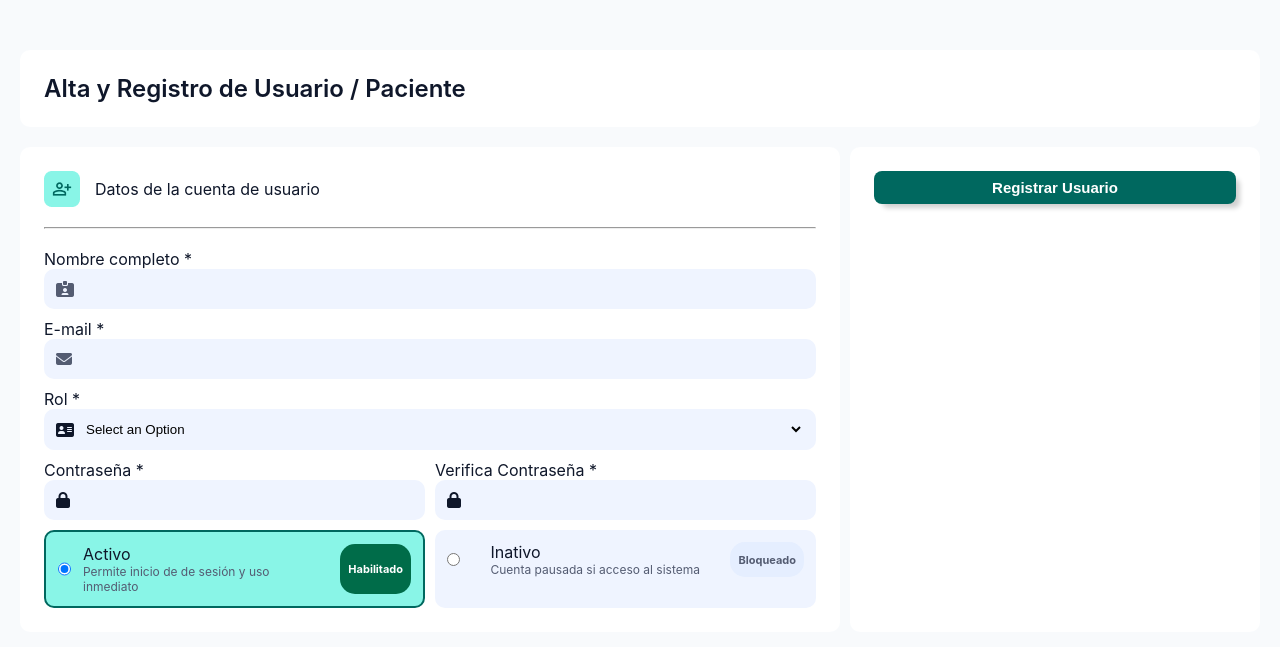
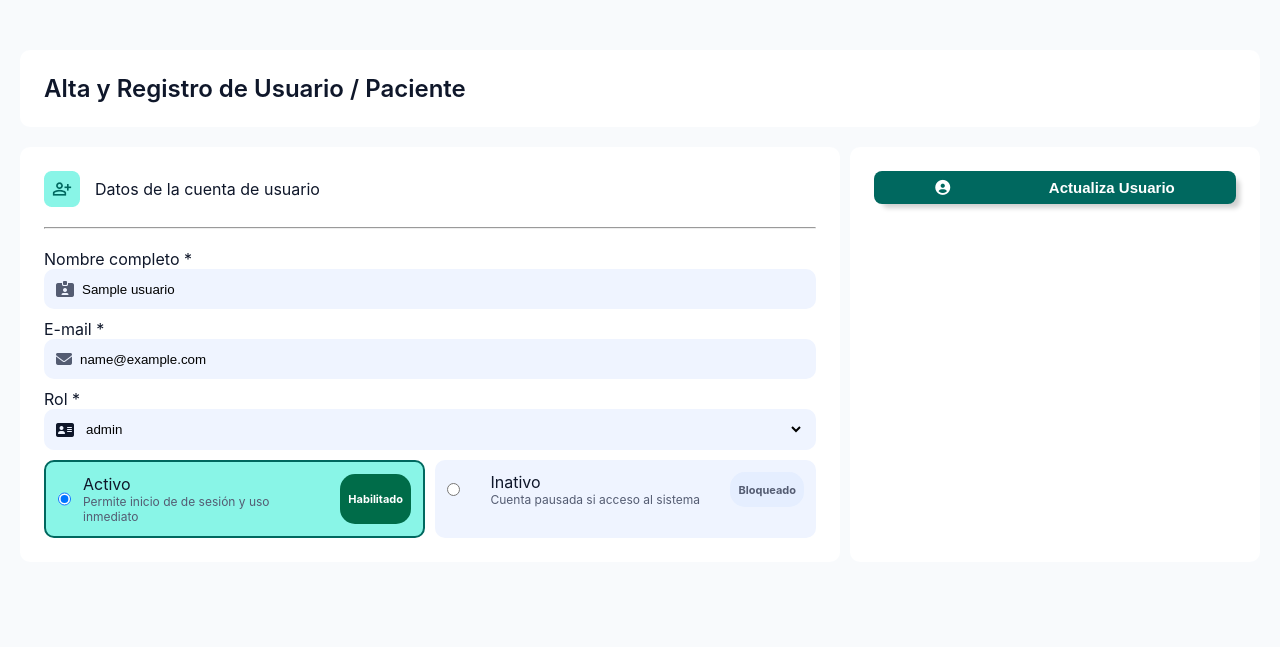
Before and after one commit to emmanuelwebdev90/DialyCareSystem, a PHP site: the page made by index.php in a window 1280 px wide. Shown: the part 60-707 px from the top of the page. Run offline with PHP 8.4, Linux system fonts and the light colour scheme; data comes from the database, SQL or seed files in the repository; tables that the repository leaves empty hold one stand-in row (values such as "Sample post"); some libraries are stand-ins or nearby versions.

Commit message:
Add user edit/update flow and UI improvements
Introduce user edit/update support and polish UI/typing. Controller: load user in form_create_user and add update_user with redirect. Views: user_form now handles create vs update (prefills fields, hides password inputs on edit) and users list shows edit/delete icons and button icons. Models: Users id type adjusted, updateUser no longer overwrites password and new updateUserPassword added; Roles getRoleById signature adjusted. Core: relax strict type hints (mixed) in Connection and CRUD and type for pdo. CSS: add styles for action buttons and edit/delete. Minor message/redirect formatting fixes.

```diff
--- a/controller/user_controller.php
+++ b/controller/user_controller.php
@@ -15,6 +15,7 @@ class UserController extends Users
 
         $users = $this->list_users();
         $roles = new Roles();
+
         $route_full = "{$this->route_view}/users.php";
         require_once($route_full);
     }
@@ -46,8 +47,11 @@ class UserController extends Users
 
     public function form_create_user()
     {
+        $this->id = isset($_REQUEST['user']) ? $_REQUEST['user'] : "0";
+        $users = $this->id > "0" ? $this->getUserById() : "0";
         $rol = new Roles();
         $roles = $rol->getAll();
+
         //print_r($roles);
         // Display the form for creating a new user
         require_once './views/users/user_form.php';
@@ -55,9 +59,10 @@ class UserController extends Users
 
     public function create_user()
     {
+
         if ($_SERVER['REQUEST_METHOD'] === 'POST') {
             if ($_POST['password_hash'] != $_POST['password']) {
-                $message = ['type' => 'alert', 'message' => 'Password No Coincide', 'class' =>'a-danger'];
+                $message = ['type' => 'alert', 'message' => 'Password No Coincide', 'class' => 'a-danger'];
 
                 header("location: index.php?controller=user&action=form_create_user&message={$message['message']}&cls={$message['class']}");
             } else {
@@ -69,8 +74,10 @@ class UserController extends Users
                     $this->password_hash = $_POST['password_hash'];
                     $this->rol_id = $_POST['rol_id'];
                     $this->activo = $_POST['activo'];
+
                     $this->createUser();
-                    $message = ['type' => 'alert', 'message' => 'Usuario creado', 'class' =>'a-success'];
+
+                    $message = ['type' => 'alert', 'message' => 'Usuario creado', 'class' => 'a-success'];
 
                     header("location: index.php?controller=user&action=form_create_user&message={$message['message']}&cls={$message['class']}");
                     //echo "User created successfully."; // change later for a view
@@ -82,4 +89,25 @@ class UserController extends Users
             die("Invalid request method. Please use POST.");
         }
     }
+
+    public function update_user()
+    {
+        try {
+            $this->id = $_POST['id'];
+            $this->nombre_completo = $_POST['nombre_completo'];
+            $this->email = $_POST['email'];
+
+            $this->rol_id = $_POST['rol_id'];
+            $this->activo = $_POST['activo'];
+
+            $this->updateUser();
+
+            $message = ['type' => 'alert', 'message' => 'Usuario Actualizado', 'class' => 'a-success'];
+
+            header("location: index.php?controller=user&action=index_users");
+            //echo "User created successfully."; // change later for a view
+        } catch (Exception $e) {
+            die("Error creating user: " . $e->getMessage());
+        }
+    }
 }
--- a/core/connection.php
+++ b/core/connection.php
@@ -1,12 +1,12 @@
 <?php
 require_once './core/config.php';
 class Connection {
-    private $driver = DB_DRIVER;
-    private $host = DB_HOST;
-    private $user = DB_USER;
-    private $password = DB_PASSWORD;
-    private $database = DB_NAME;
-    private $charset = DB_CHARSET;
+    private mixed $driver = DB_DRIVER;
+    private mixed $host = DB_HOST;
+    private mixed $user = DB_USER;
+    private mixed $password = DB_PASSWORD;
+    private mixed $database = DB_NAME;
+    private mixed $charset = DB_CHARSET;
 
     protected function connect() {
         try {
--- a/core/crud.php
+++ b/core/crud.php
@@ -3,10 +3,10 @@ require_once('./core/connection.php');
 
 class CRUD extends Connection
 {
-    public $pdo;
+    public mixed $pdo;
 
     public function __construct(
-        public String $table
+        public  $table
     ) {
 
         $this->pdo = $this->connect();
@@ -23,7 +23,7 @@ class CRUD extends Connection
         }
     }
 
-    public function readById(int $id)
+    public function readById(mixed $id)
     {
         try {
             $stmt = $this->pdo->prepare("SELECT * FROM {$this->table} WHERE id = :id");
@@ -35,7 +35,7 @@ class CRUD extends Connection
         }
     }
 
-    public function delete(int $id)
+    public function delete(mixed $id)
     {
         try {
             $stmt = $this->pdo->prepare("DELETE FROM {$this->table} WHERE id = :id");
@@ -46,7 +46,7 @@ class CRUD extends Connection
         }
     }
 
-    public function create(String $columns, String $values, array $data)
+    public function create(mixed $columns,mixed  $values,mixed  $data)
     {
         try {
             $stm = $this->pdo->prepare("INSERT INTO {$this->table} ({$columns}) VALUES ({$values})");
@@ -59,7 +59,7 @@ class CRUD extends Connection
         }
     }
 
-    public function update(String $set, array $data)
+    public function update(mixed $set, mixed $data)
     {
         try {
             $stmt = $this->pdo->prepare("UPDATE {$this->table} SET {$set} WHERE id = :id");
--- a/models/roles.php
+++ b/models/roles.php
@@ -3,8 +3,8 @@ require_once './core/crud.php';
 
 class Roles extends CRUD {
     public function __construct(
-        public int $id=0,
-        public String $nombre_rol=""
+        public  $id='0',
+        public  $nombre_rol=""
     ) {
         parent::__construct('roles');
     }
@@ -31,8 +31,8 @@ class Roles extends CRUD {
         $this->delete($this->id);
     }
 
-    public function getRoleById() {
-        return $this->readById($this->id);
+    public function getRoleById(mixed $id) {
+        return $this->readById($id);
     }
     public function getAll(){
         return $this->readAll();
--- a/public/styles/forms.css
+++ b/public/styles/forms.css
@@ -174,6 +174,9 @@ form {
     padding: 2px 8px;
 }
 .button-success {
+    display: flex;
+    align-items: center;
+    justify-content: space-around;
     cursor: pointer;
     background-color: #00685F;
     color: #fff;
@@ -185,3 +188,19 @@ form {
     border-radius: 8px;
     box-shadow: 6px 6px 5px -2px rgba(0, 0, 0, 0.19);
 }
+
+.group_actions {
+    display: flex;
+    justify-content: space-between;
+    align-items: center;
+    gap:5px;
+
+}
+.edit, .delete
+{
+    color:#00685F;
+    font-size: 1rem;
+}
+.delete {
+    color:#BE123C;
+}
--- a/views/users/user_form.php
+++ b/views/users/user_form.php
@@ -42,13 +42,15 @@
             <hr>
             <br>
             <div class="content">
-                <form action="index.php?controller=user&action=create_user" id="user" method="post">
+                <form action="<?= $users == '0' ? 'index.php?controller=user&action=create_user' : 'index.php?controller=user&action=update_user' ?> " id="user" method="post">
+                    <input type="hidden" name="id" value="<?= $this->id ?>" id="id">
+
                     <div class="form-content">
                         <div class="group-controls">
                             <label for="fullName">Nombre completo *</label>
                             <div class="controls">
                                 <i class="fa-solid fa-id-card-clip fa"></i>
-                                <input required type="text" class="input" id="fullName" name="nombre_completo">
+                                <input required type="text" class="input" id="fullName" value="<?= $users == '0' ? null : $users->nombre_completo ?>" name="nombre_completo">
                             </div>
 
                         </div>
@@ -57,7 +59,7 @@
                             <label for="email">E-mail *</label>
                             <div class="controls">
                                 <i class="fa-solid fa-envelope fa"></i>
-                                <input type="email" id="email" " class='input' size=" 90" required name="email">
+                                <input type="email" id="email" " class='input' size=" 90" required name="email" value="<?= $users == '0' ? null : $users->email ?>">
                             </div>
 
                         </div>
@@ -66,7 +68,8 @@
                             <div class="controls">
                                 <i class="fa-solid fa-address-card"></i>
                                 <select required name="rol_id" class="input" id="rol_id">
-                                    <option value="none" selected disabled hidden>Select an Option</option>
+
+                                    <option selected hidden value="<?= $users == '0' ? null : $users->rol_id ?>"><?= $users == '0' ? null : $rol->getRoleById($users->rol_id)->nombre ?></option>
                                     <?php
                                     if (isset($roles)):
                                         foreach ($roles as $rol):
@@ -79,6 +82,8 @@
                             </div>
 
                         </div>
+                        <?php if ($users != '0'): ?>
+                        <?php else: ?>
                             <div class="controls-group">
                                 <div class="group-controls">
                                     <label for="passwordHash">Contraseña *</label>
@@ -98,10 +103,12 @@
 
                                 </div>
                             </div>
+                        <?php endif; ?>
+
                             <div class="controls-group">
                                 <div class="group-controls-radio activo">
                                     <label>
-                                    <input type="radio" name="activo" value="1" checked>
+                                        <input type="radio" name="activo" value="1" <?=( $users != '0') ? (($users->activo) == 1 ? 'checked' : '') : '' ?>>
                                         <div>
                                             <p>Activo</p>
                                             <p class="legend">Permite inicio de de sesión y uso inmediato</p>
@@ -114,7 +121,7 @@
 
                                 <div class="group-controls-radio">
                                     <label>
-                                    <input type="radio" name="activo" value="0">
+                                        <input type="radio" name="activo" value="0"  <?=( $users != '0') ? (($users->activo) == 0 ? 'checked' : '') : 'checked' ?>>
                                         <div>
                                             <p>Inativo</p>
                                             <p class="legend">Cuenta pausada si acceso al sistema</p>
@@ -126,6 +133,8 @@
 
                                 </div>
                             </div>
+
+
                     </div>
 
 
@@ -134,13 +143,17 @@
         </section>
         <section class="action-form">
             <div class="content">
-                <button class="button-success" type="submit" form="user">Registrar Usuario</button>
+                <?php if ($users != '0'): ?>
+                     <button class="button-success" type="submit" form="user"> <i class="fa-solid fa-circle-user"></i> Actualiza Usuario</button>
+                <?php else: ?>
+                    <button class="button-success" type="submit" form="user"> <i class="fa-solid fa-circle-user"></i> Registrar Usuario</button>
+                <?php endif; ?>
             </div>
             <?php if (isset($_REQUEST['message'])): ?>
                 <br>
                 <hr>
                 <br>
-                <div class="alert <?=$_REQUEST['cls'];?>">
+                <div class="alert <?= $_REQUEST['cls']; ?>">
                     <?= ($_REQUEST['message']); ?>
                 </div>
             <?php endif ?>
```
Also changed, not shown: models/users.php (+20 -10 lines), views/users/users.php (+9 -2 lines). Lines whose indentation alone changed are shown as unchanged.
